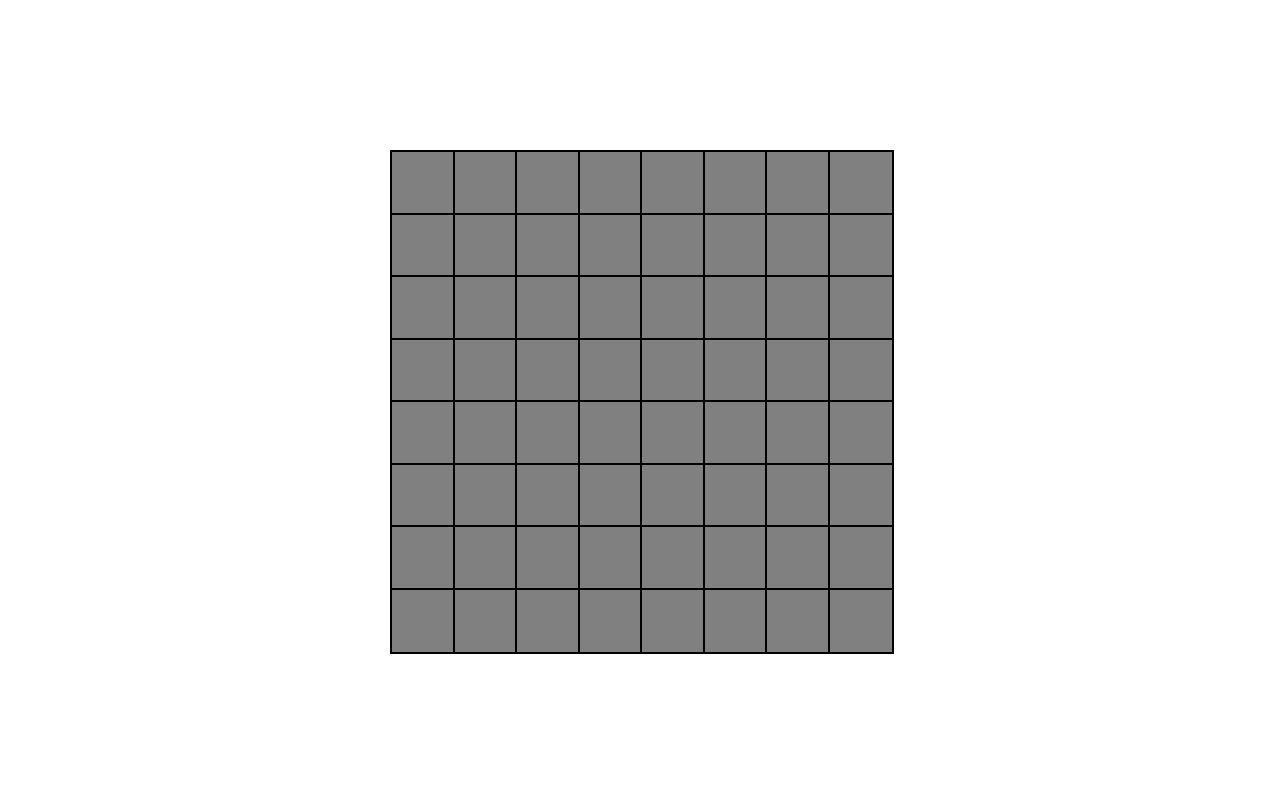
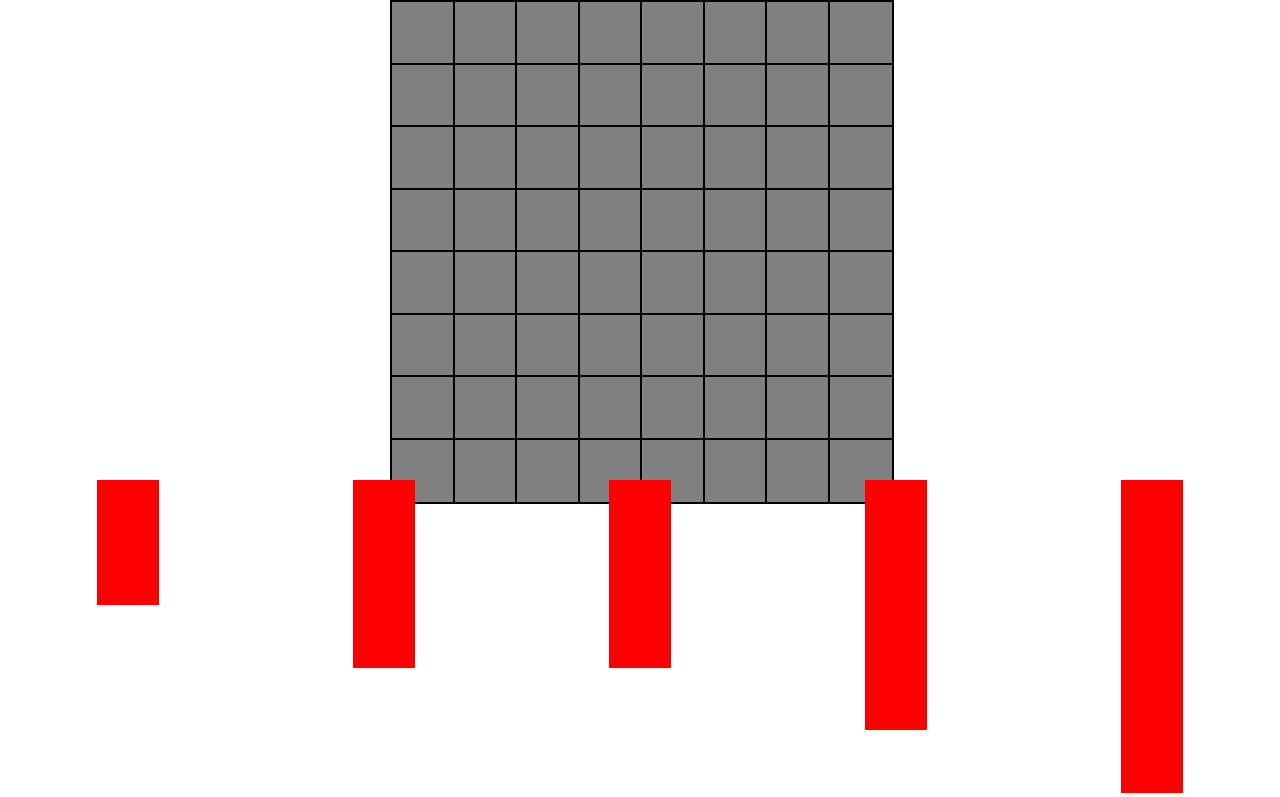
Before and after one commit to the-dev-bin/battleship, a plain HTML site: page index.html in a window 1280 px wide. Shown: the top 797 px of the page. Drawn offline with Linux system fonts and the light colour scheme.

Commit message:
Ships and board on one screen

```diff
--- a/css/styles.css
+++ b/css/styles.css
@@ -16,12 +16,12 @@
     display: grid;
     place-items: center;
     width: 100vw;
-    height: 100vh;
+    height: 60vh;
 }
 .ship-container {
     display: flex;
     flex-direction: row;
-    justify-content: space-between;
+    justify-content: space-around;
 }
 .ship{
     display: flex;
```
